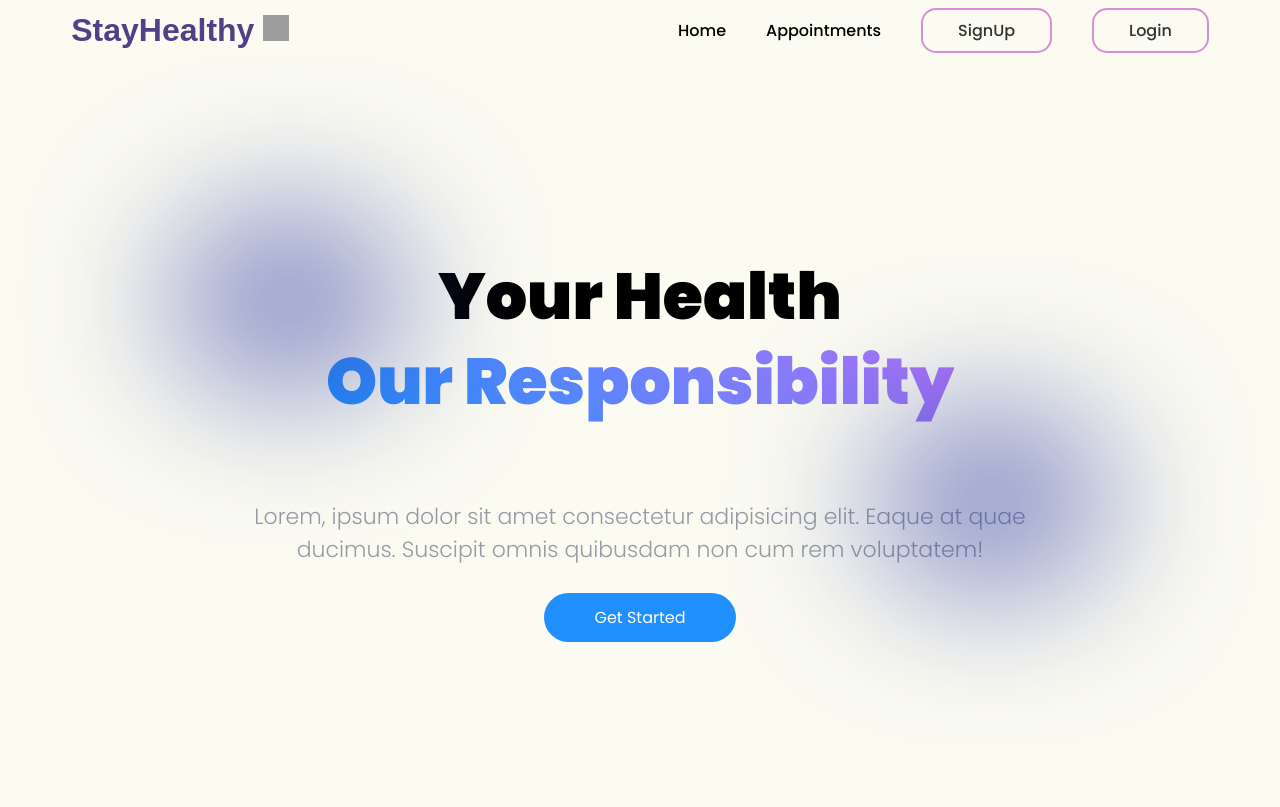
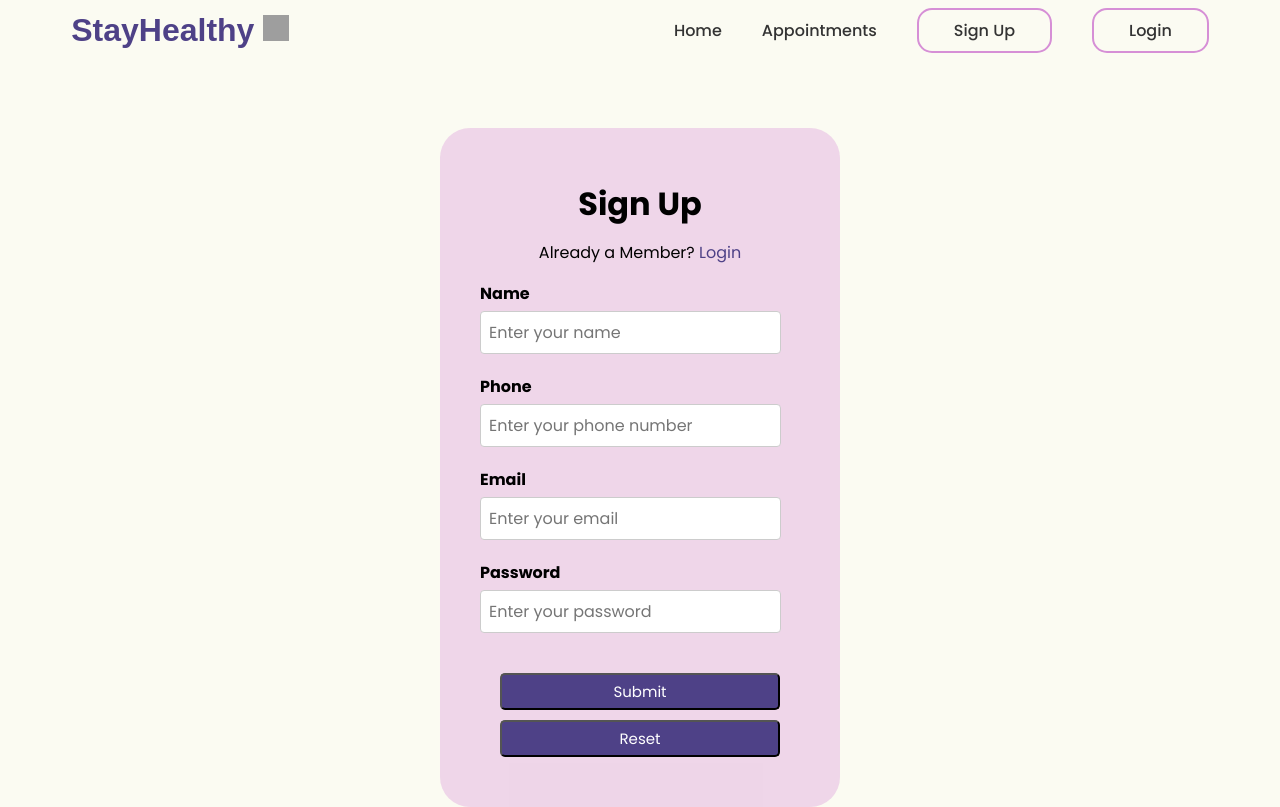
Before and after one commit to xBushido/final-capstone, a React (Create React App) app: page /Sign_Up in a window 1280 px wide. Built offline with nearby package versions, Linux system fonts and the light colour scheme; grey boxes are pictures that could not be loaded.

Commit message:
Signup and login wokring

```diff
--- a/src/App.js
+++ b/src/App.js
@@ -2,16 +2,19 @@ import React, { useEffect } from 'react';
 import { BrowserRouter, Routes, Route } from "react-router-dom";
 import Navbar from './Components/Navbar/Navbar';
 import Landing_Page from './Components/Landing_Page/Landing_Page';
+import SignUp from './Components/Sign_Up/Sign_Up';
+import Login from './Components/Login/Login';
 
 function App() {
   return (
     <div className="App">
         <BrowserRouter>
-            <Navbar/>
-            <Landing_Page/>
+            <Navbar />
 
                 <Routes>
                 <Route path="/" element={<Landing_Page/>}/>
+                <Route path="/Sign_Up" element={<SignUp/>} />
+                <Route path="/Login" element={<Login/>} />
 
                 </Routes>
 
--- a/src/Components/Login/Login.css
+++ b/src/Components/Login/Login.css
@@ -6,7 +6,7 @@ body {
     font-family: sans-serif;
     border-radius: 30px;
     border: 2px;
-    max-width: 300px;
+    max-width: 400px;
     margin: 0 auto;
     padding: 40px;
     margin-top: 10%;
@@ -65,3 +65,7 @@ body {
     color: #fff;
     text-align: center;
 }
+
+.frgt-text {
+    color: #4E4187;
+}
--- /dev/null
+++ b/src/Components/Login/Login.js
@@ -0,0 +1,40 @@
+import React from 'react';
+import "./Login.css";
+
+const Login = () => {
+    return (
+        <div className="container">
+        <div className="login-text">
+            <h1>Login</h1>
+        </div>
+
+        <div className="login-text1">
+            Are you a new member?<a style={{ color: "#4E4187" }}> Sign Up Here</a>
+        </div>
+
+        <div className="login-form">
+            <form>
+                <div className="form-group">
+                    <label HTMLfor="email">Email</label>
+                    <input type="email" required className="form-control" placeholder="Enter your email"/>
+                </div>
+                <div className="form-group">
+                    <label HTMLfor="password">Password</label>
+                    <input type="password" required className="form-control" placeholder="Enter your password"/>
+                </div>
+
+                <div className="buttons">
+                    <button type="submit" className="button-sub">Submit</button>
+                    <button type="reset" className="button-res">Reset</button>
+                </div>
+                <br />
+                <div className="frgt-text">
+                    Forgot Password?
+                </div>
+            </form>
+        </div>
+    </div>
+    );
+}
+
+export default Login;
--- a/src/Components/Navbar/Navbar.js
+++ b/src/Components/Navbar/Navbar.js
@@ -1,4 +1,5 @@
 import React from "react";
+import { Link } from "react-router-dom";
 import "./Navbar.css";
 
 function Navbar() {
@@ -9,21 +10,22 @@ function Navbar() {
             </div>
 
             <ul className="navlinks">
-            <li class="home">
-                Home
+                <li className="home">
+                    <Link to="/">Home</Link>
                 </li>
                 <li className="appt">
-                Appointments
+                    <Link to="/Appointments">Appointments</Link>
                 </li>
+
                 <li className="signup">
-                <a href="../Sign_Up//Sign_Up.html">
-                SignUp
-                </a>
+                    <Link to="/Sign_Up">
+                        Sign Up
+                    </Link>
                 </li>
                 <li className="login">
-                <a href="../Login//Login.html">
+                    <Link to="/Login">
                         Login
-                </a>
+                    </Link>
                 </li>
             </ul>
         </nav>
--- a/src/Components/Sign_Up/Sign_Up.css
+++ b/src/Components/Sign_Up/Sign_Up.css
@@ -6,7 +6,7 @@ body {
     font-family: sans-serif;
     border-radius: 30px;
     border: 2px;
-    max-width: 300px;
+    max-width: 400px;
     margin: 0 auto;
     padding: 40px;
     margin-top: 10%;
--- /dev/null
+++ b/src/Components/Sign_Up/Sign_Up.js
@@ -0,0 +1,44 @@
+import React from 'react';
+import "./Sign_Up.css";
+
+const SignUp = () => {
+    return (
+        <div className="container">
+            <div className="signup-text">
+                <h1>Sign Up</h1>
+            </div>
+
+            <div className="signup-text1">
+                Already a Member? <a style={{ color: "#4E4187" }}> Login</a>
+            </div>
+
+            <div className="signup-form">
+                <form>
+                    <div className="form-group">
+                        <label htmlFor="name">Name</label>
+                        <input type="text" name="name" id="name" required className="form-control" placeholder="Enter your name"/>
+                    </div>
+                    <div className="form-group">
+                        <label htmlFor="phone">Phone</label>
+                        <input type="tel" name="phone" id="phone"required className="form-control" placeholder="Enter your phone number"/>
+                    </div>
+                    <div className="form-group">
+                        <label htmlFor="email">Email</label>
+                        <input type="email" name="email" id="email"required className="form-control" placeholder="Enter your email"/>
+                    </div>
+                    <div className="form-group">
+                        <label htmlFor="password">Password</label>
+                        <input name="password" id="password" required className="form-control" placeholder="Enter your password"/>
+                    </div>
+
+                    <div className="buttons">
+                        <button type="submit" className="button-sub">Submit</button>
+                        <button type="reset" className="button-res">Reset</button>
+                    </div>
+                </form>
+            </div>
+        </div>
+    );
+}
+
+export default SignUp;
```
Lines whose indentation alone changed are shown as unchanged.
